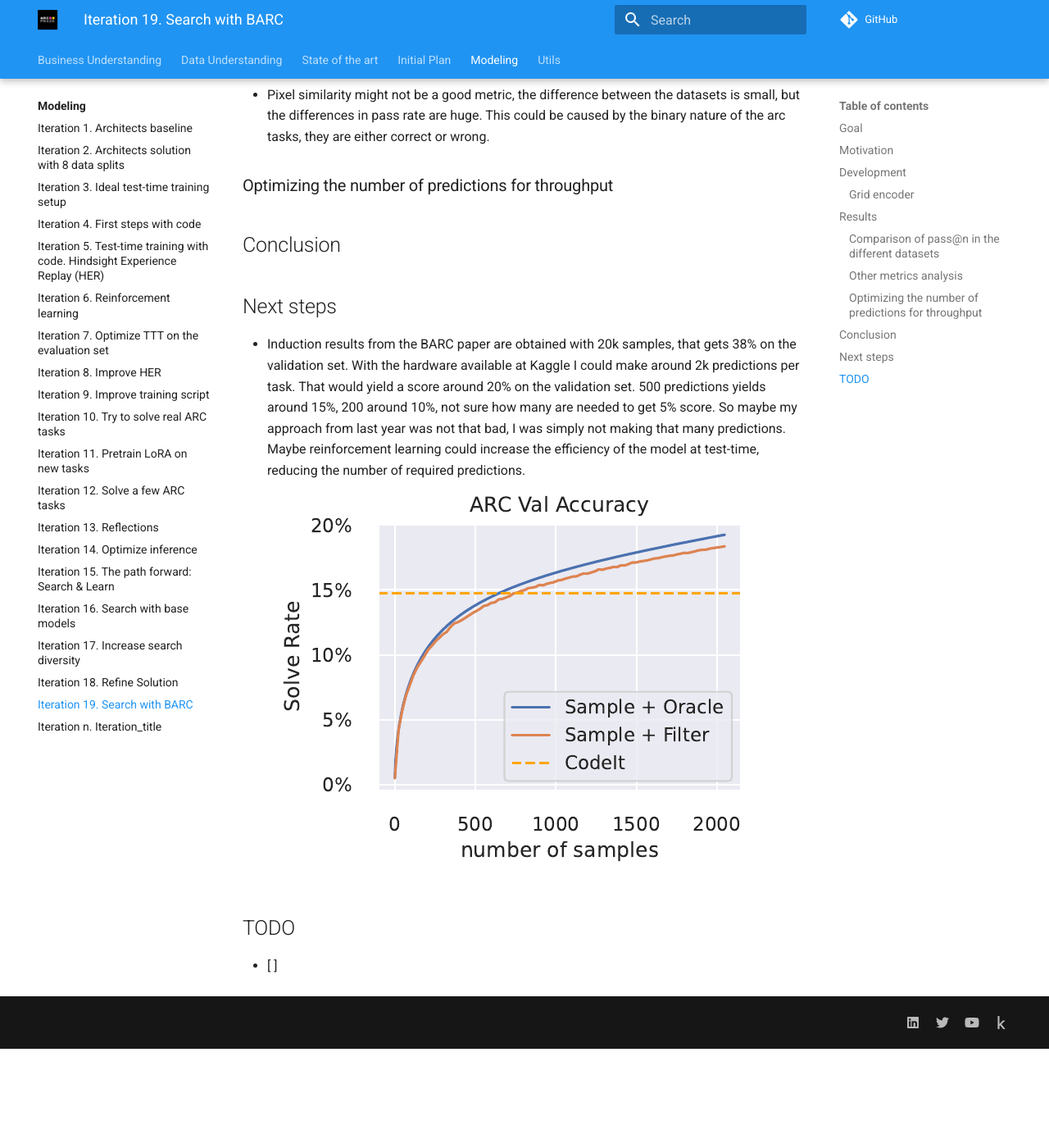
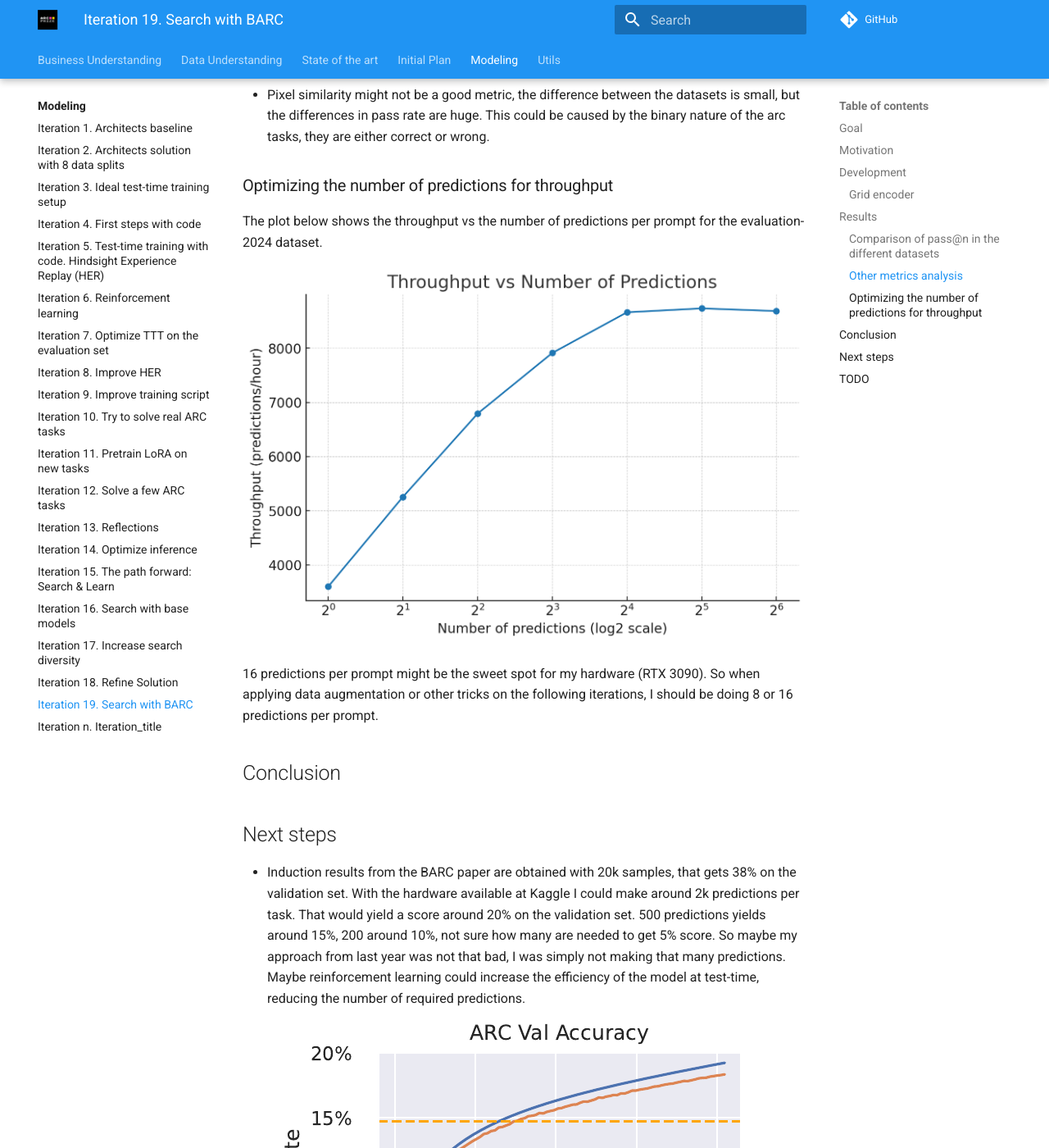
Before and after one commit to ironbar/arc25, an MkDocs documentation site: the page built from docs/modeling/Iteration_19_search_with_BARC.md, in a window 1280 px wide and 1400 px high, scrolled down 2174 px. Shown: the whole window at 82% size. Built offline with MkDocs 1.6.1 and Material for MkDocs 9.7.7, drawn with Linux system fonts in a browser that asks for light colours; comment, search, counter and statistics services are not loaded; before the commit the page ends 3453 px from its top, so only the background shows below that.

Commit message:
documented results

```diff
--- a/docs/modeling/Iteration_19_search_with_BARC.md
+++ b/docs/modeling/Iteration_19_search_with_BARC.md
@@ -71,7 +71,12 @@
 
 ### Optimizing the number of predictions for throughput
 
+The plot below shows the throughput vs the number of predictions per prompt for the evaluation-2024 dataset.
 
+![alt text](res/1755757546858_image.png)
+
+16 predictions per prompt might be the sweet spot for my hardware (RTX 3090). So when applying data augmentation
+or other tricks on the following iterations, I should be doing 8 or 16 predictions per prompt.
 
 ## Conclusion
 
```
Also changed, not shown: docs/modeling/res/1755757546858_image.png (added), 1 other file.
